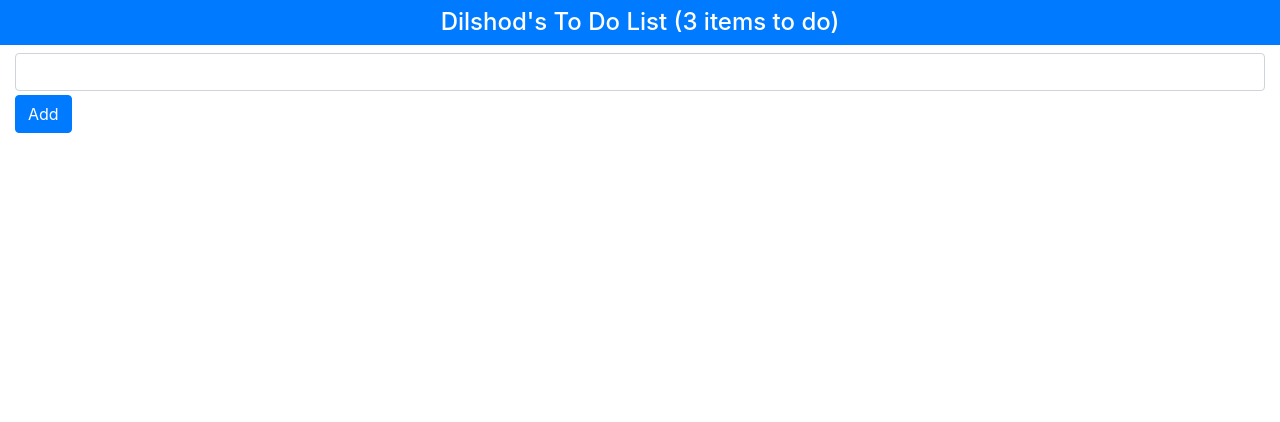
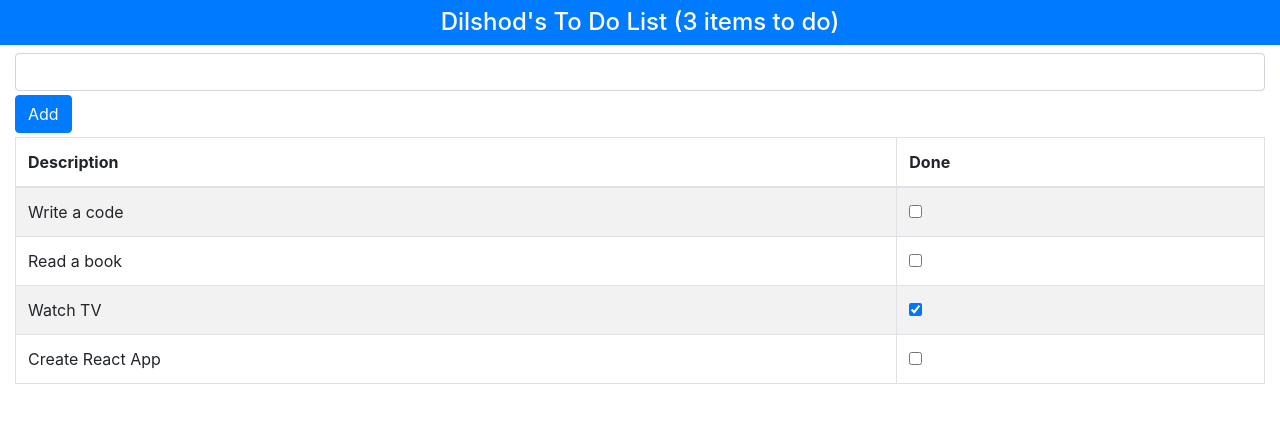
Before and after one commit to doctor-uz/todo_in_React16, a React (Create React App) app: page / in a window 1280 px wide. Shown: the top 422 px of the page. Built offline with nearby package versions, Linux system fonts and the light colour scheme.

Commit message:
adding description and done

```diff
--- a/src/App.js
+++ b/src/App.js
@@ -78,6 +78,15 @@ export default class App extends Component {
               Add
             </button>
           </div>
+          <table className="table table-striped table-bordered">
+            <thead>
+              <tr>
+                <th>Description</th>
+                <th>Done</th>
+              </tr>
+            </thead>
+            <tbody>{this.todoTableRows()}</tbody>
+          </table>
         </div>
       </div>
     );
```
